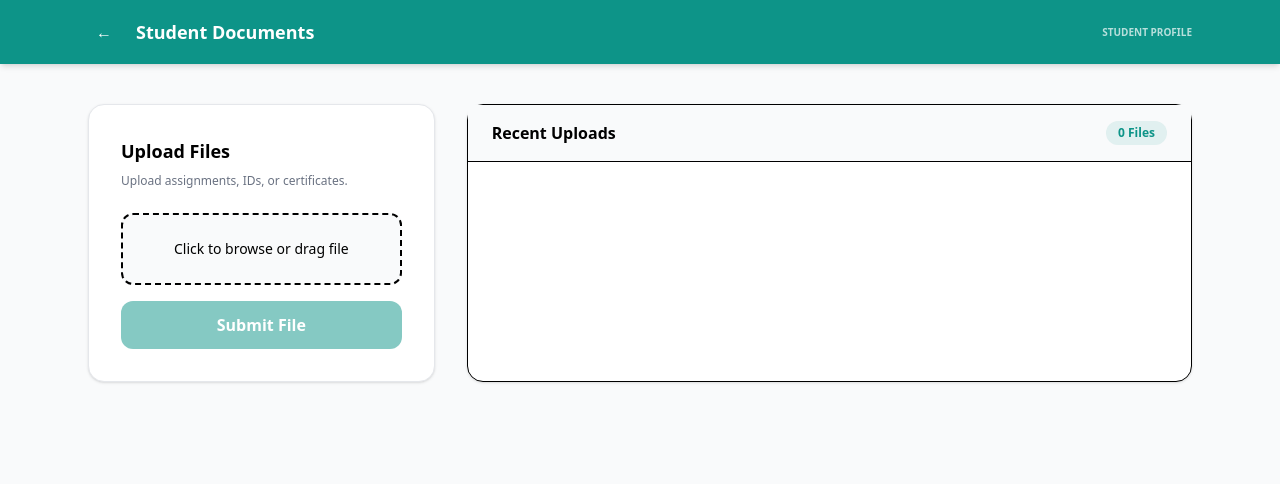
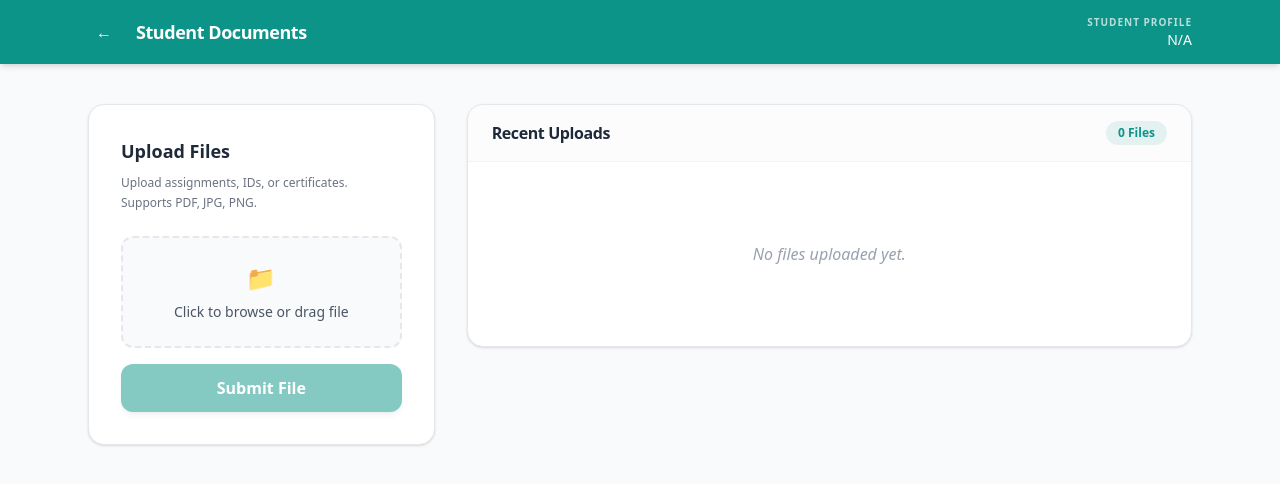
Before and after one commit to Ajaleshaji/Data-Management, a React (Vite) app in the folder client/student/: page /dashboard in a window 1280 px wide. Shown: the top 484 px of the page. Built offline with nearby package versions, Linux system fonts and the light colour scheme.

Commit message:
ui upgrade inthe student

```diff
--- a/client/student/src/pages/Dashboard.jsx
+++ b/client/student/src/pages/Dashboard.jsx
@@ -81,7 +81,6 @@ function Dashboard() {
     setPreviewUrl(url);
   };
 
-  // 🔐 CHANGE PASSWORD (UNCHANGED)
   const updatePassword = async () => {
     if (!newPassword || !confirmPassword)
       return setPasswordError("All fields are required");
@@ -110,136 +109,177 @@ function Dashboard() {
   return (
     <div className="min-h-screen bg-gray-50 font-sans">
       {/* NAVBAR */}
-      <nav className="bg-[#0D9488] text-white shadow-md">
+      <nav className="bg-[#0D9488] text-white shadow-md sticky top-0 z-40">
         <div className="max-w-6xl mx-auto px-6 h-16 flex justify-between items-center">
           <div className="flex items-center gap-4">
             <button
               onClick={() => navigate(-1)}
-              className="hover:bg-white/10 p-2 rounded-full"
+              className="hover:bg-white/10 p-2 rounded-full transition-colors"
             >
               ←
             </button>
-            <h1 className="text-lg font-bold">Student Documents</h1>
+            <h1 className="text-lg font-bold tracking-tight">Student Documents</h1>
           </div>
           <div className="text-right">
-            <p className="text-[10px] uppercase opacity-70 font-bold">
+            <p className="text-[10px] uppercase opacity-70 font-bold tracking-widest">
               Student Profile
             </p>
-            <p className="text-sm font-medium">{rollNumber}</p>
+            <p className="text-sm font-medium">{rollNumber || "N/A"}</p>
           </div>
         </div>
       </nav>
 
-      {/* CONTENT */}
-      <div className="max-w-6xl mx-auto px-6 py-10 grid lg:grid-cols-12 gap-8">
-        {/* UPLOAD */}
+      <div className="max-w-6xl mx-auto px-6 py-10">
+        <div className="grid grid-cols-1 lg:grid-cols-12 gap-8">
+
+          {/* UPLOAD PANEL */}
           <div className="lg:col-span-4">
             <div className="bg-white p-8 rounded-2xl shadow-sm border border-gray-200 sticky top-24">
-            <h2 className="text-lg font-bold mb-2">Upload Files</h2>
-            <p className="text-xs text-gray-500 mb-6">
-              Upload assignments, IDs, or certificates.
+              <h2 className="text-lg font-bold text-gray-800 mb-2">Upload Files</h2>
+              <p className="text-xs text-gray-500 mb-6 leading-relaxed">
+                Upload assignments, IDs, or certificates. Supports PDF, JPG, PNG.
               </p>
 
-            <div className="relative border-2 border-dashed rounded-xl p-6 bg-gray-50">
+              <div className="space-y-4">
+                <div className="relative border-2 border-dashed border-gray-200 rounded-xl p-6 hover:border-[#0D9488] transition-colors bg-gray-50 group">
                   <input
                     id="file-upload"
                     type="file"
                     accept="application/pdf,image/*"
                     onChange={(e) => setFile(e.target.files[0])}
-                className="absolute inset-0 opacity-0 cursor-pointer"
+                    className="absolute inset-0 w-full h-full opacity-0 cursor-pointer"
                   />
-              <p className="text-center text-sm font-medium">
+                  <div className="text-center">
+                    <p className="text-2xl mb-2">📁</p>
+                    <p className="text-sm font-medium text-gray-600 group-hover:text-[#0D9488]">
                       {file ? file.name : "Click to browse or drag file"}
                     </p>
+                  </div>
                 </div>
 
                 <button
                   onClick={uploadFile}
                   disabled={loading || !file}
-              className="w-full mt-4 py-3 bg-[#0D9488] text-white font-bold rounded-xl disabled:opacity-50"
+                  className="w-full py-3 bg-[#0D9488] hover:bg-[#0b7a6f] text-white font-bold rounded-xl transition-all shadow-md disabled:opacity-50"
                 >
                   {loading ? "Uploading..." : "Submit File"}
                 </button>
               </div>
             </div>
+          </div>
 
-        {/* FILE LIST */}
-        <div className="lg:col-span-8 bg-white rounded-2xl shadow-sm border">
-          <div className="px-6 py-4 border-b flex justify-between bg-gray-50">
-            <h3 className="font-bold">Recent Uploads</h3>
+          {/* FILE LIST PANEL */}
+          <div className="lg:col-span-8">
+            <div className="bg-white rounded-2xl shadow-sm border border-gray-200 overflow-hidden">
+              <div className="px-6 py-4 border-b border-gray-100 flex justify-between items-center bg-gray-50/50">
+                <h3 className="font-bold text-gray-800 tracking-tight">Recent Uploads</h3>
                 <span className="text-xs font-bold bg-[#0D9488]/10 text-[#0D9488] px-3 py-1 rounded-full">
                   {files.length} Files
                 </span>
               </div>
 
-          {files.map((f) => (
+              <div className="divide-y divide-gray-100">
+                {files.length === 0 ? (
+                  <div className="px-6 py-20 text-center text-gray-400 italic">
+                    No files uploaded yet.
+                  </div>
+                ) : (
+                  files.map((f) => (
                     <div
                       key={f._id}
-              className="px-6 py-4 flex justify-between hover:bg-gray-50"
+                      className="px-6 py-4 flex items-center justify-between hover:bg-gray-50 transition-colors group"
                     >
                       <button
                         onClick={() => openPreview(f.previewUrl)}
-                className="font-bold text-gray-700 hover:text-[#0D9488]"
+                        className="font-bold text-gray-700 hover:text-[#0D9488] text-left transition-colors"
                       >
                         {f.fileName}
                       </button>
+
                       <button
                         onClick={() => deleteFile(f._id)}
-                className="text-red-500"
+                        className="text-red-500 text-sm font-medium hover:underline px-2 py-1"
                       >
                         Delete
                       </button>
                     </div>
-          ))}
+                  ))
+                )}
+              </div>
+            </div>
+          </div>
         </div>
       </div>
 
       {/* 🔍 PREVIEW MODAL */}
       {previewUrl && (
-        <div className="fixed inset-0 bg-black/60 flex items-center justify-center z-50">
-          <div className="bg-white w-[90%] h-[90%] rounded-xl overflow-hidden">
-            <div className="flex justify-between px-4 py-2 border-b bg-gray-50">
-              <h3 className="text-sm font-bold">File Preview</h3>
-              <button onClick={() => setPreviewUrl(null)}>✕</button>
+        <div className="fixed inset-0 bg-black/70 flex items-center justify-center z-50 p-4 animate-in fade-in duration-200">
+          <div className="bg-white w-full max-w-5xl h-[90vh] rounded-2xl shadow-2xl relative overflow-hidden flex flex-col">
+            <div className="flex justify-between items-center px-6 py-4 border-b bg-gray-50">
+              <h3 className="font-bold text-gray-700">File Preview</h3>
+              <button
+                onClick={() => setPreviewUrl(null)}
+                className="w-8 h-8 flex items-center justify-center rounded-full hover:bg-gray-200 text-gray-500 transition-colors"
+              >
+                ✕
+              </button>
             </div>
-            <img src={previewUrl} className="w-full h-full object-contain" />
+            <div className="flex-1 overflow-auto bg-gray-100 flex items-center justify-center p-4">
+              <img src={previewUrl} alt="Preview" className="max-w-full max-h-full object-contain shadow-lg" />
+            </div>
           </div>
         </div>
       )}
 
-      {/* 🔐 CHANGE PASSWORD MODAL (KEPT) */}
+      {/* 🔐 CHANGE PASSWORD MODAL */}
       {showPopup && (
-        <div className="fixed inset-0 bg-black/60 flex items-center justify-center z-50">
-          <div className="bg-white p-8 rounded-2xl w-full max-w-md">
-            <h2 className="text-xl font-bold mb-4">Change Password</h2>
+        <div className="fixed inset-0 bg-black/60 flex items-center justify-center z-[60] p-4 backdrop-blur-sm">
+          <div className="bg-white p-8 rounded-2xl w-full max-w-md shadow-2xl border border-gray-100 animate-in zoom-in-95 duration-200">
+            <div className="text-center mb-6">
+              <div className="w-16 h-16 bg-[#0D9488]/10 text-[#0D9488] rounded-full flex items-center justify-center mx-auto mb-4 text-2xl">
+                🔒
+              </div>
+              <h2 className="text-2xl font-bold text-gray-800">Secure Your Account</h2>
+              <p className="text-sm text-gray-500 mt-1">Please set a new password to continue.</p>
+            </div>
 
+            <div className="space-y-4">
+              <div>
+                <label className="text-xs font-bold text-gray-400 uppercase ml-1">New Password</label>
                 <input
                   type="password"
-              placeholder="New Password"
+                  placeholder="••••••••"
                   value={newPassword}
                   onChange={(e) => setNewPassword(e.target.value)}
-              className="w-full mb-3 p-3 border rounded"
+                  className="w-full mt-1 p-3 border border-gray-200 rounded-xl focus:ring-2 focus:ring-[#0D9488] focus:border-transparent outline-none transition-all"
                 />
+              </div>
 
+              <div>
+                <label className="text-xs font-bold text-gray-400 uppercase ml-1">Confirm Password</label>
                 <input
                   type="password"
-              placeholder="Confirm Password"
+                  placeholder="••••••••"
                   value={confirmPassword}
                   onChange={(e) => setConfirmPassword(e.target.value)}
-              className="w-full mb-3 p-3 border rounded"
+                  className="w-full mt-1 p-3 border border-gray-200 rounded-xl focus:ring-2 focus:ring-[#0D9488] focus:border-transparent outline-none transition-all"
                 />
+              </div>
 
               {passwordError && (
-              <p className="text-red-500 text-sm mb-2">{passwordError}</p>
+                <div className="bg-red-50 text-red-600 text-xs p-3 rounded-lg border border-red-100 font-medium">
+                  ⚠️ {passwordError}
+                </div>
               )}
 
               <button
                 onClick={updatePassword}
                 disabled={passwordLoading}
-              className="w-full py-3 bg-[#0D9488] text-white rounded font-bold"
+                className="w-full py-4 bg-[#0D9488] hover:bg-[#0b7a6f] text-white rounded-xl font-bold transition-all shadow-lg shadow-[#0D9488]/20 disabled:opacity-50 mt-2"
               >
-              {passwordLoading ? "Updating..." : "Update Password"}
+                {passwordLoading ? "Updating Security..." : "Update Password"}
               </button>
+            </div>
           </div>
         </div>
       )}
```
Lines whose indentation alone changed are shown as unchanged.
